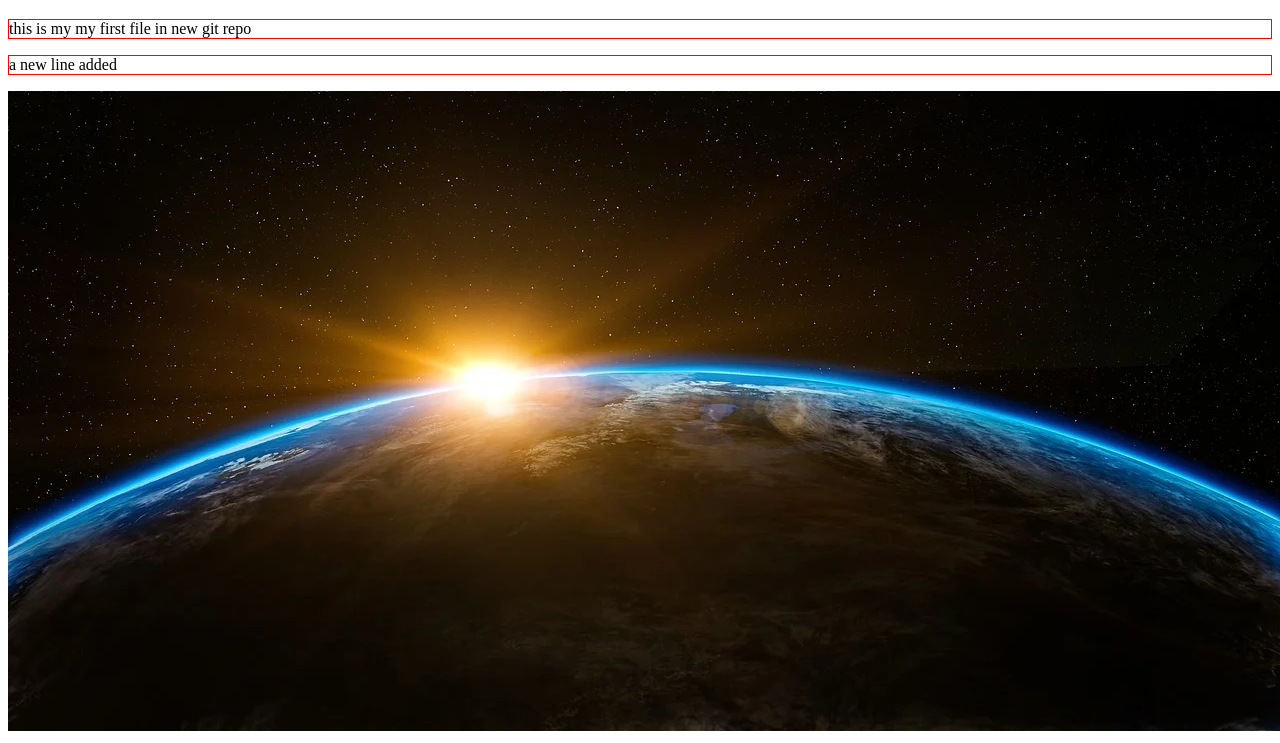
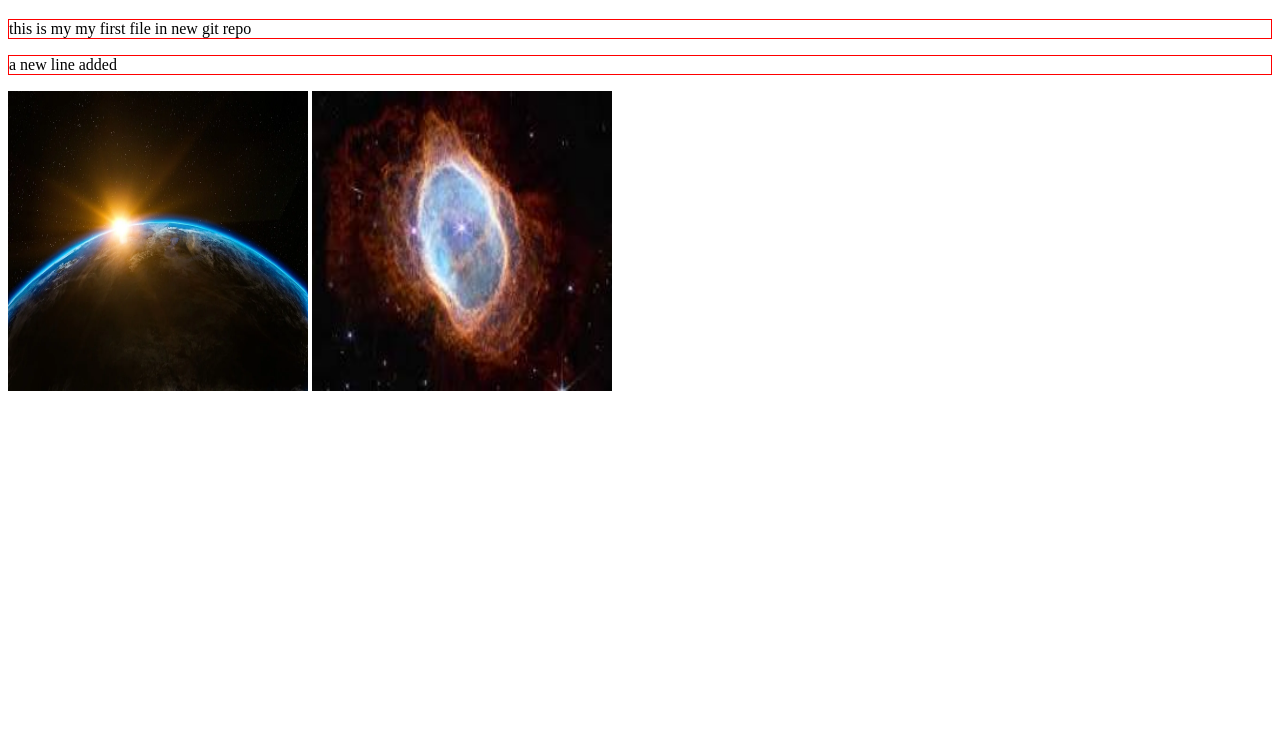
Before and after one commit to Niteshkoli/hello-world, a plain HTML site: page index.html in a window 1280 px wide. Shown: the part 63-806 px from the top of the page. Drawn offline with Linux system fonts and the light colour scheme.

Commit message:
added new image

```diff
--- a/index.html
+++ b/index.html
@@ -10,6 +10,7 @@
     <h1>Hello world</h1>
     <p>this is my my first file in new git repo</p>
     <p>a new line added</p>
-    <img src="space.jpg" alt="space image" />
+    <img src="space.jpg" width="300" height="300" alt="space image" />
+    <img src="hubble.jpg" width="300" height="300" alt="hubble image" />
   </body>
 </html>
```
Also changed, not shown: hubble.jpg (added).
